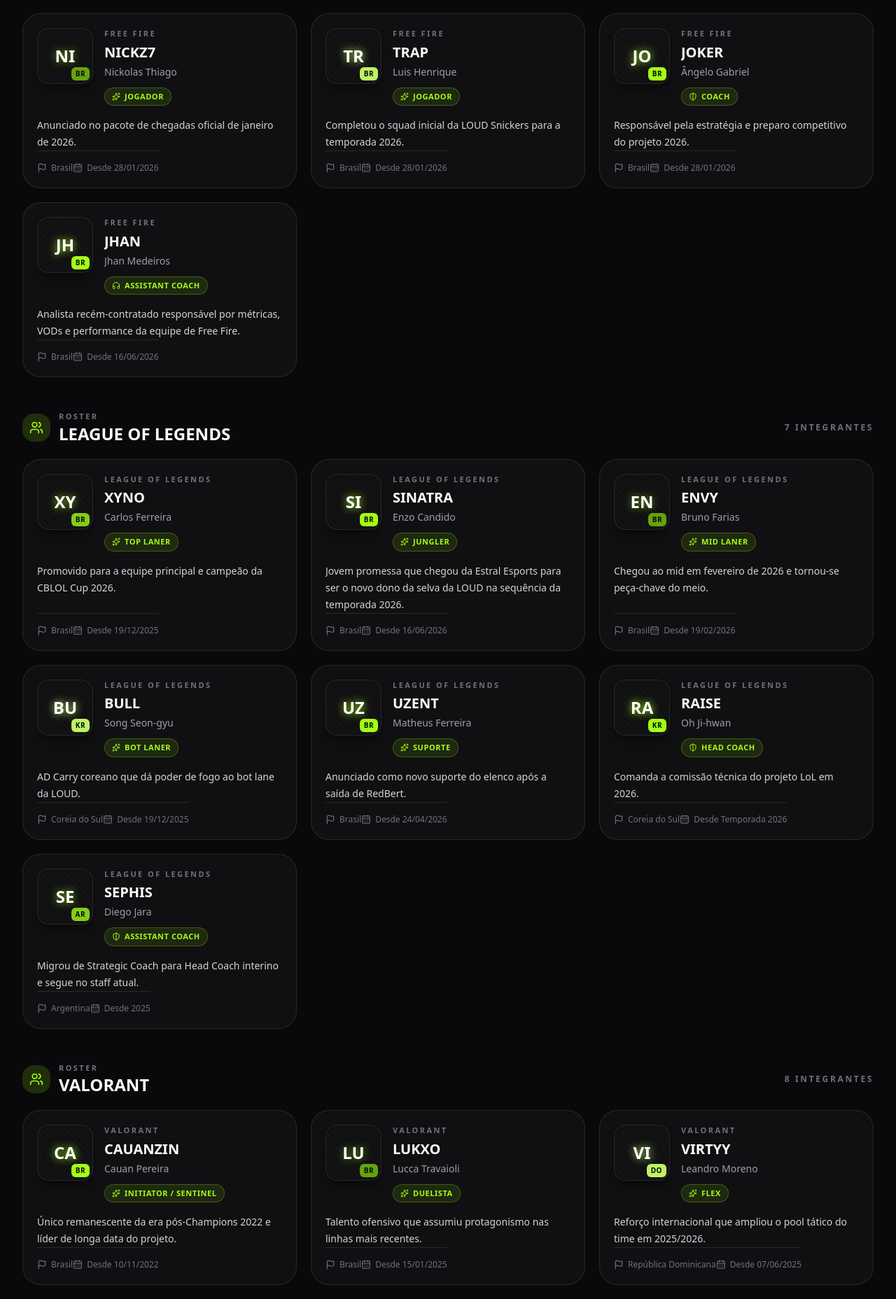
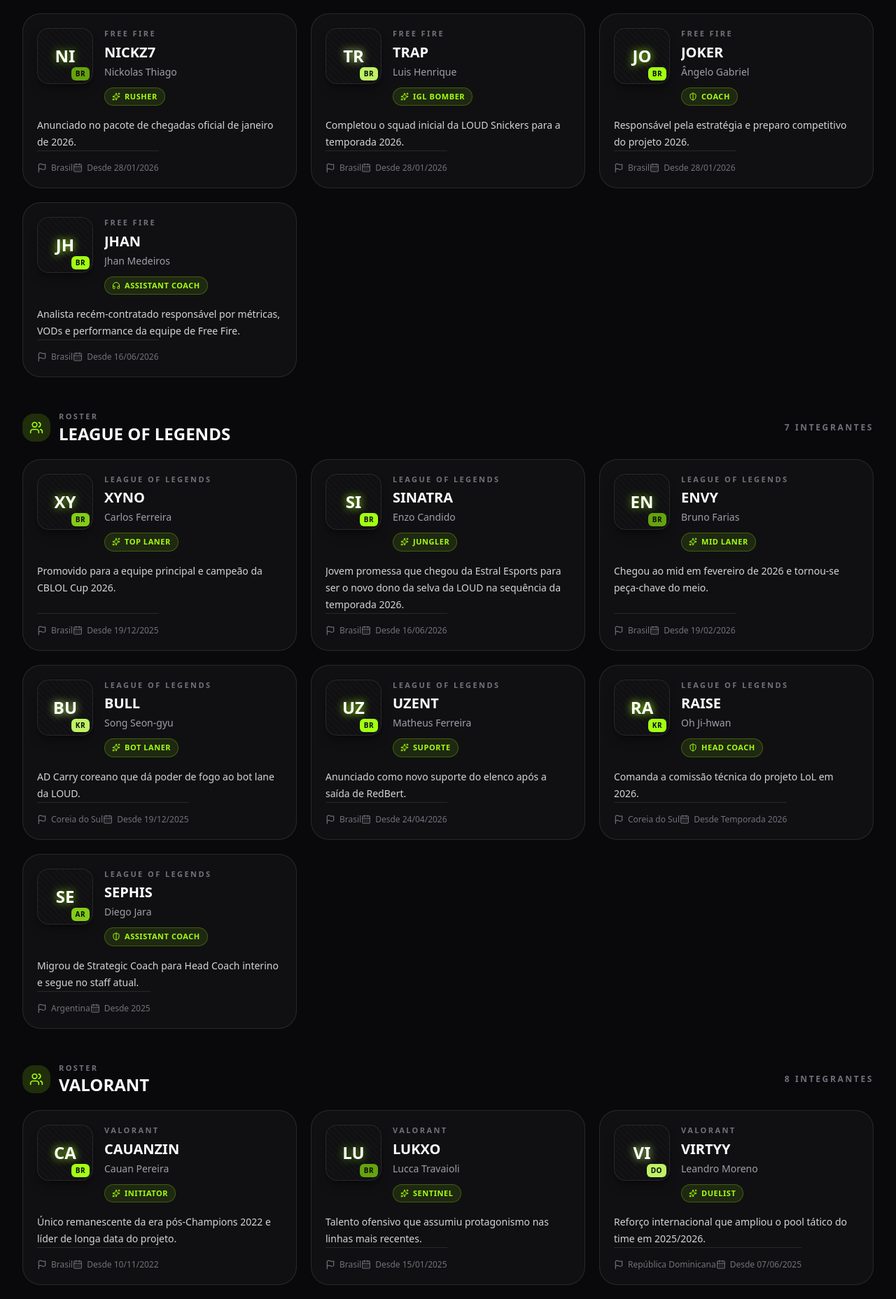
Before and after one commit to caseyj2t/LOUD-Archive, a React (Vite) app: page / in a window 1280 px wide. Shown: the part 5940-7796 px from the top of the page at 70% size. Built offline with nearby package versions, Linux system fonts and the light colour scheme.

Commit message:
update sinatra e jhan

```diff
--- a/src/data/loudData.ts
+++ b/src/data/loudData.ts
@@ -186,6 +186,7 @@
       "16/12/2025: grande reformulação do elenco anterior.",
       "28/01/2026: entrada de Bzp10, Hak, Trap, GUAXA7, Nickz7 e JOKER.",
       "31/05/2026: título da FFWS Brazil 2026 Split 1.",
+      "16/06/2026: Jhan, novo assistant coach, entrou no dia 16 de junho de 2026, logo após a conquista da FFWS Brazil Split 1.",
     ],
     marketWatch:
       "A apuração pública até junho de 2026 mostra a LOUD já reconstruída para a temporada; não apareceu rumor confiável e amplamente corroborado de novo reforço além do elenco oficial de janeiro.",
@@ -302,6 +303,7 @@
       "19/12/2025: chegaram Xyno, Youngjae e Bull para a temporada 2026.",
       "19/02/2026: Envy entrou no mid lane.",
       "24/04/2026: uZent assumiu o suporte após a saída de RedBert.",
+      "16/06/2026: Sinatra, o mais novo jogador da LOUD, se junta a equipe para seguir no lugar de Youngjae para o 2º split do CBLOL."
     ],
     marketWatch:
       "Até junho de 2026, o que existe em fonte pública é basicamente janela já concluída: a LOUD já oficializou as últimas entradas e não apareceu rumor sólido extra que mereça ser tratado como provável reforço.",
--- a/src/data/playerData.ts
+++ b/src/data/playerData.ts
@@ -34,7 +34,7 @@
     realName: "Gabriel Marinho",
     nationality: "Brasil",
     flag: "BR",
-    role: "Jogador",
+    role: "Rusher",
     roleCategory: "player",
     joinDate: "28/01/2026",
     modality: "Free Fire",
@@ -48,7 +48,7 @@
     realName: "Lucas Lores",
     nationality: "Brasil",
     flag: "BR",
-    role: "Jogador",
+    role: "Support",
     roleCategory: "player",
     joinDate: "28/01/2026",
     modality: "Free Fire",
@@ -62,7 +62,7 @@
     realName: "Thiago Santos",
     nationality: "Brasil",
     flag: "BR",
-    role: "Jogador",
+    role: "Rusher",
     roleCategory: "player",
     joinDate: "28/01/2026",
     modality: "Free Fire",
@@ -76,7 +76,7 @@
     realName: "Nickolas Thiago",
     nationality: "Brasil",
     flag: "BR",
-    role: "Jogador",
+    role: "Rusher",
     roleCategory: "player",
     joinDate: "28/01/2026",
     modality: "Free Fire",
@@ -90,7 +90,7 @@
     realName: "Luis Henrique",
     nationality: "Brasil",
     flag: "BR",
-    role: "Jogador",
+    role: "IGL Bomber",
     roleCategory: "player",
     joinDate: "28/01/2026",
     modality: "Free Fire",
@@ -235,7 +235,7 @@
     realName: "Cauan Pereira",
     nationality: "Brasil",
     flag: "BR",
-    role: "Initiator / Sentinel",
+    role: "Initiator",
     roleCategory: "player",
     joinDate: "10/11/2022",
     modality: "VALORANT",
@@ -249,7 +249,7 @@
     realName: "Lucca Travaioli",
     nationality: "Brasil",
     flag: "BR",
-    role: "Duelista",
+    role: "Sentinel",
     roleCategory: "player",
     joinDate: "15/01/2025",
     modality: "VALORANT",
@@ -263,7 +263,7 @@
     realName: "Leandro Moreno",
     nationality: "República Dominicana",
     flag: "DO",
-    role: "Flex",
+    role: "Duelist",
     roleCategory: "player",
     joinDate: "07/06/2025",
     modality: "VALORANT",
@@ -291,7 +291,7 @@
     realName: "Roberto Lobos",
     nationality: "Chile",
     flag: "CL",
-    role: "Jogador",
+    role: "Smoke IGL",
     roleCategory: "player",
     joinDate: "04/03/2026",
     modality: "VALORANT",
```
